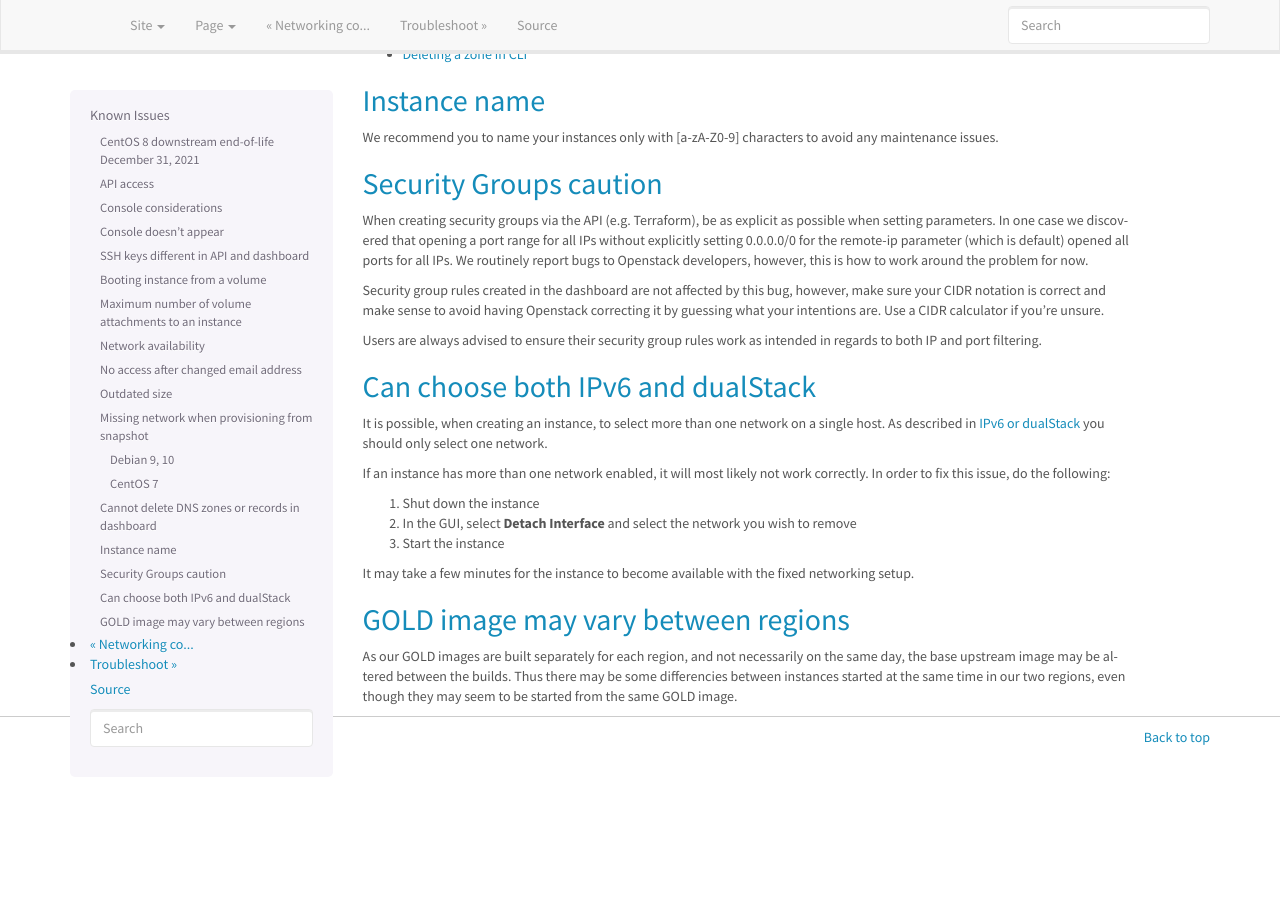
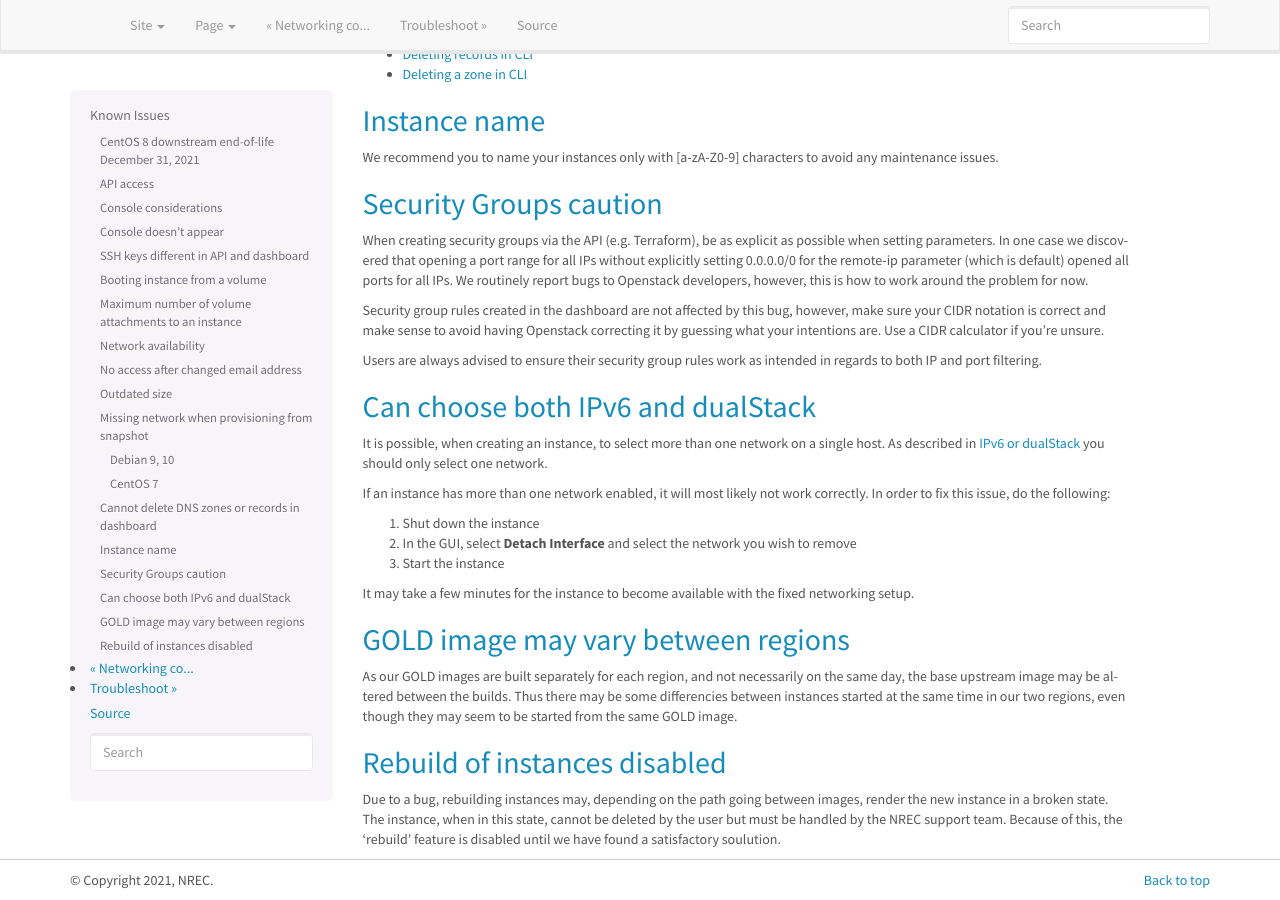
Before and after one commit to norcams/docs-enduser, a Sphinx documentation site: the page built from docs/known-issues.rst, in a window 1280 px wide and 900 px high, scrolled down 3346 px. Built offline with Sphinx 7.4.7, drawn with Linux system fonts in a browser that asks for light colours; before the commit the page ends 4103 px from its top, so only the background shows below that; some of the changed text lies outside the part shown.

Commit message:
Enter rebuild into the known issues list

```diff
--- a/docs/known-issues.rst
+++ b/docs/known-issues.rst
@@ -257,3 +257,13 @@ As our GOLD images are built separately for each region, and not necessarily on
 the same day, the base upstream image may be altered between the builds. Thus
 there may be some differencies between instances started at the same time in our
 two regions, even though they may seem to be started from the same GOLD image.
+
+
+Rebuild of instances disabled
+-----------------------------
+
+Due to a bug, rebuilding instances may, depending on the path going between
+images, render the new instance in a broken state. The instance, when in this
+state, cannot be deleted by the user but must be handled by the NREC support
+team. Because of this, the 'rebuild' feature is disabled until we have found a
+satisfactory soulution.
```
